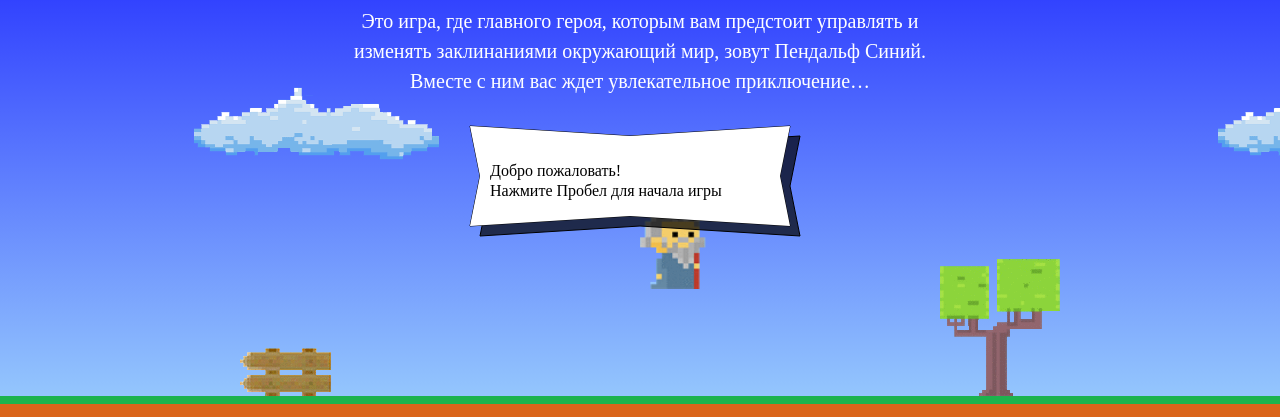
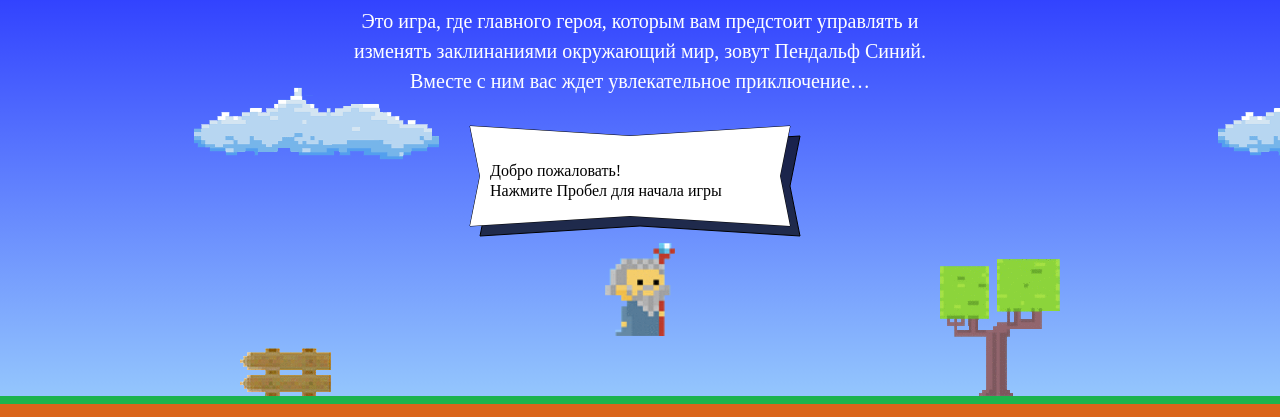
Before and after one commit to merox-vlados/927865-code-and-magick-19, a website: page index.html in a window 1280 px wide. Shown: the part 203-620 px from the top of the page. Drawn offline with Linux system fonts and the light colour scheme; a web font is replaced by a local one.

Commit message:
made changes, added new var, fix all function

```diff
--- a/index.html
+++ b/index.html
@@ -182,21 +182,24 @@
 </template>
 <script>
   var fireballSize = 22;
+  var wizardSpeed = 3;
+  var wizardWidth = 70;
+  var width;
+  var height;
+  var wizardHeight;
   var getFireballSpeed = function(left) {
     return left ? 5 : 2;
   };
-  console.log(getFireballSpeed(true));
-  var wizardSpeed = 3;
-  var wizardWidth = 70;
-  var getWizardHeight = function() {
-    return 1.337 * wizardWidth;
+  var getWizardHeight = function(wizardWidth) {
+    wizardHeight = 1.337 * wizardWidth;
+    return wizardHeight;
   }
   var getWizardX = function(width) {
-    return width * 0.5;
+    return width * 0.5 - wizardWidth/2;
   }
   var getWizardY = function(height) {
-    return height * 0.33;
-  } // Не точно
+    return height / 3 + wizardHeight/2;
+  }
 </script>
 <script src="js/game.js"></script>
 
```
